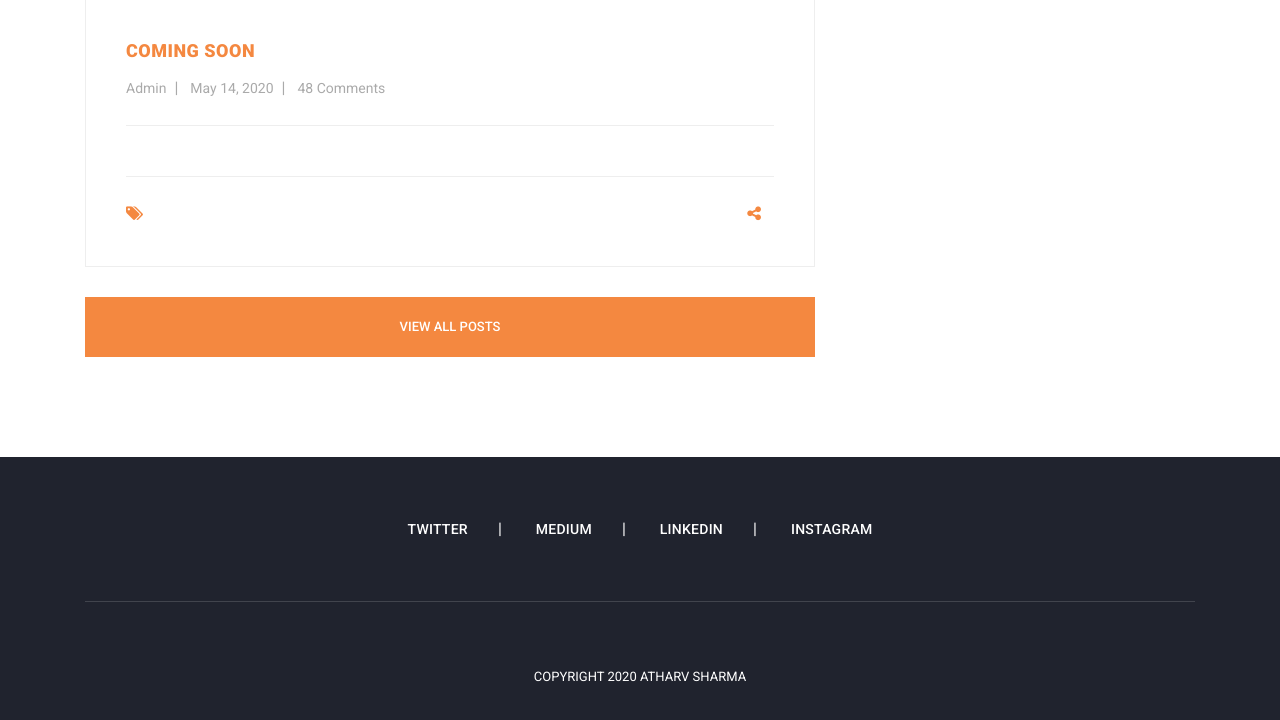
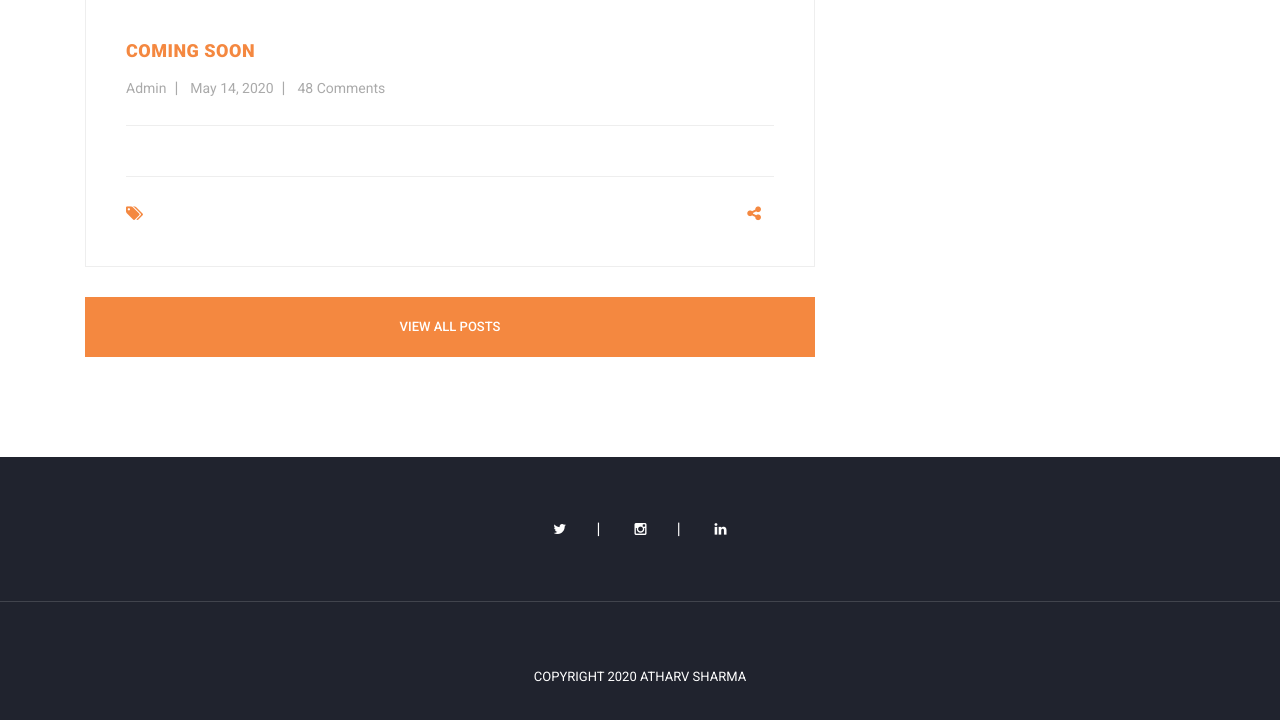
Before and after one commit to satharv/mysite, a plain HTML site: page index.html in a window 1280 px wide. Shown: the part 2232-2952 px from the top of the page. Drawn offline with Linux system fonts and the light colour scheme.

Commit message:
Update index.html

```diff
--- a/index.html
+++ b/index.html
@@ -374,16 +374,15 @@ https://templatemo.com/tm-551-stand-blog
 
 
     <footer>
-      <div class="container">
-        <div class="row">
+      <div class="row">
           <div class="col-lg-12">
             <ul class="social-icons">
-              <li><a href="https://twitter.com/AtharvvvSharma">TWITTER</a></li>
-              <li><a href="https://satharv55.medium.com/">MEDIUM</a></li>
-              <li><a href="https://www.linkedin.com/in/atharv-sharma-a293241aa">LINKEDIN</a></li>
-              <li><a href="https://www.instagram.com/athxrrv_">INSTAGRAM</a></li>
+              <li><a href="https://twitter.com/AtharvvvSharma"><i class="fa fa-twitter"></i></a></li>
+              <li><a href="https://www.instagram.com/athxrrvv_"><i class="fa fa-instagram"></i></a></li>
+              <li><a href="https://www.linkedin.com/in/atharvvvsharma"><i class="fa fa-linkedin"></i></a></li>
             </ul>
           </div>
+        </div>
           <div class="col-lg-12">
             <div class="copyright-text">
               <p>Copyright 2020 Atharv Sharma</a></p>
```
